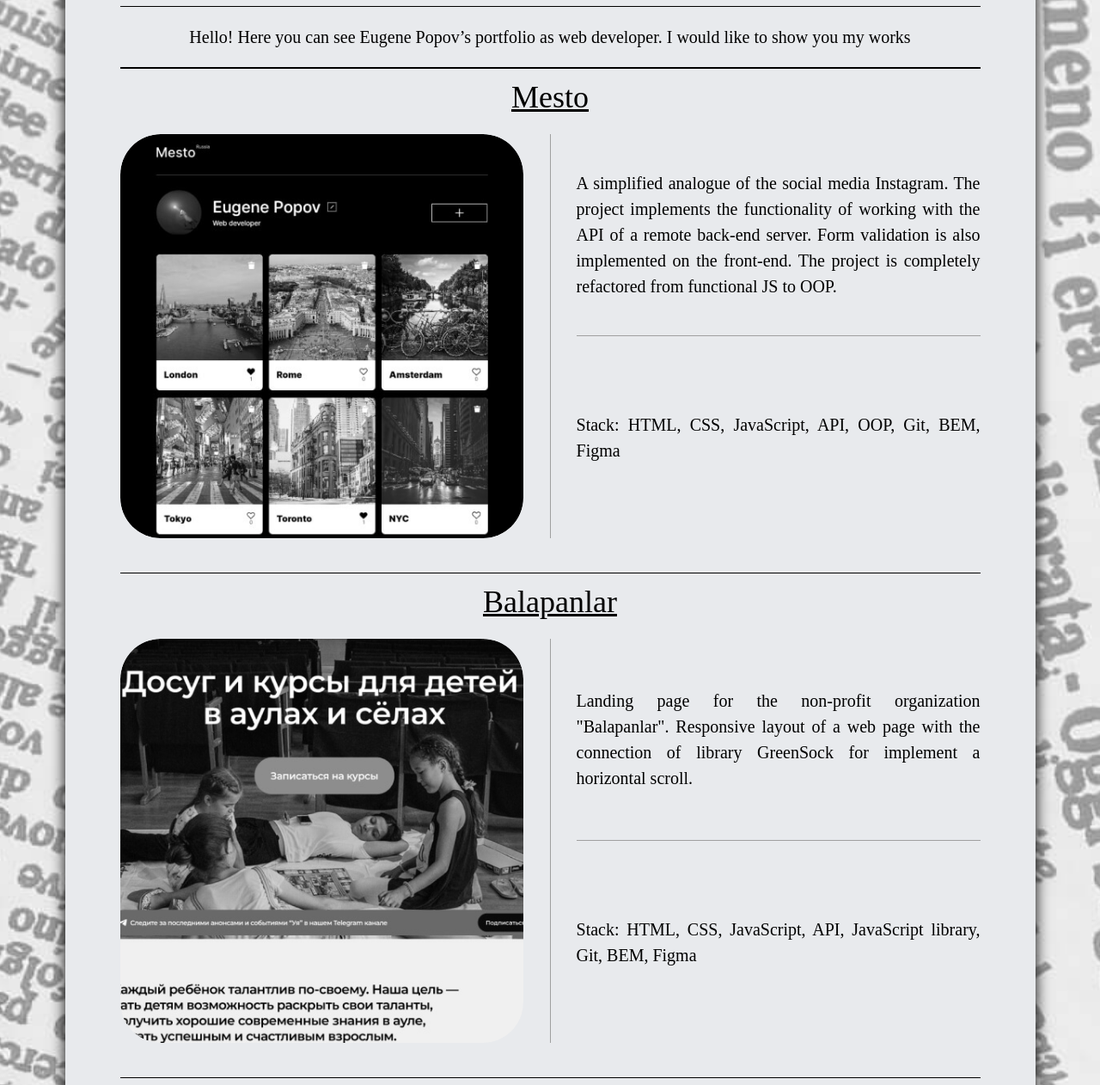
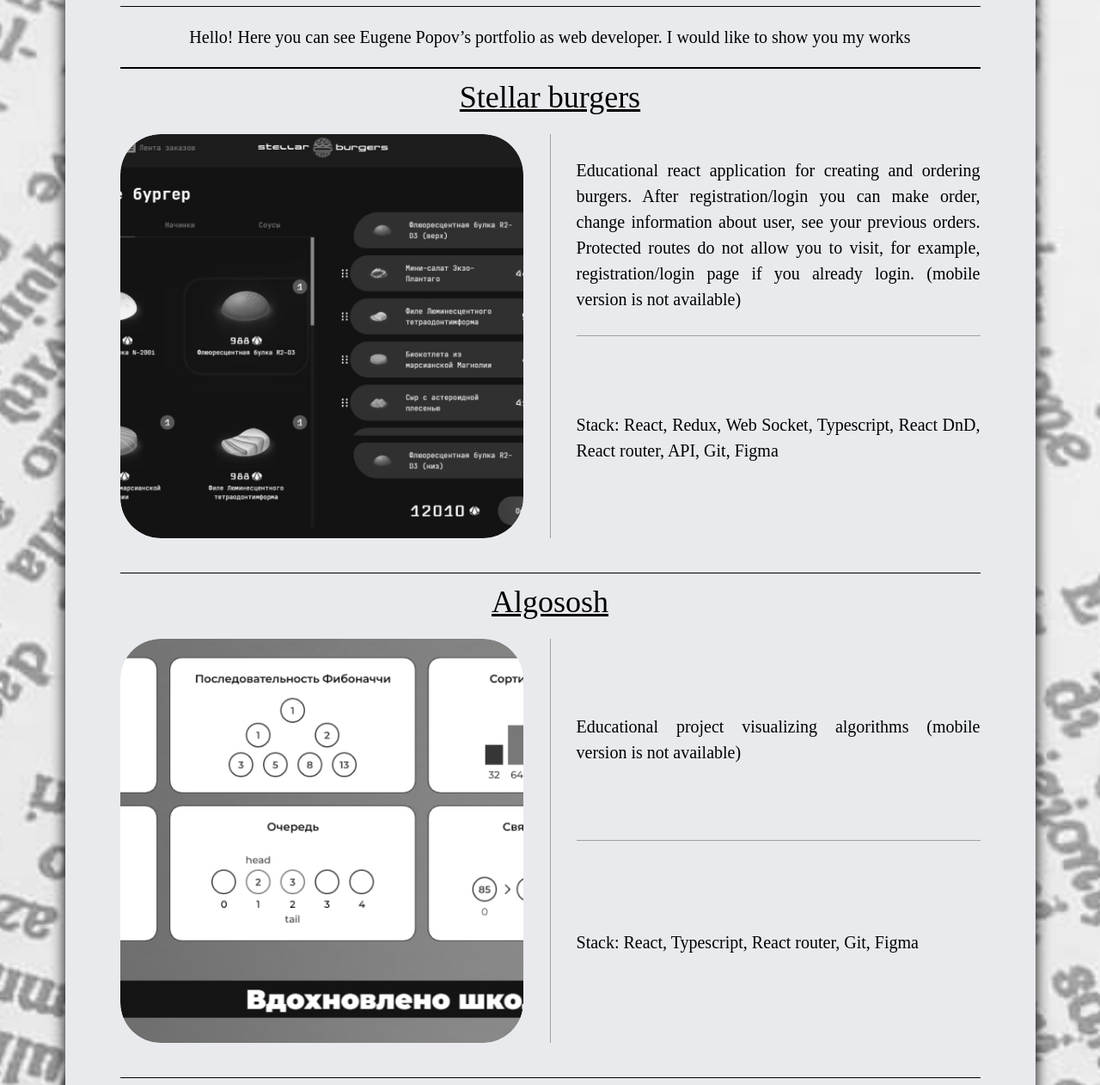
Before and after one commit to Y1em/Portfolio, a website built with webpack: page src/index.html in a window 1280 px wide. Shown: the part 95-1357 px from the top of the page at 86% size. Built offline with nearby package versions, Linux system fonts and the light colour scheme.

Commit message:
feat: add react projects

```diff
--- a/src/index.html
+++ b/src/index.html
@@ -18,6 +18,54 @@
       </header>
 
       <ul class="projects-list">
+
+        <li class="project-card">
+          <h2 class="project-card__title">
+            Stellar burgers
+          </h2>
+          <a class="project-card__link" href="https://y1em.github.io/react-burger" target="_blank">
+            <p class="project-card__link-text">Link</p>
+            <img
+              class="project-card__image"
+              src="<%=require('./images/stellar.jpg')%>"
+              alt="Stellar burgers project"
+            >
+          </a>
+          <div class="project-card__line"></div>
+          <p class="project-card__description">
+            Educational react application for creating and ordering burgers.
+            After registration/login you can make order, change information about user, see your previous orders.
+            Protected routes do not allow you to visit, for example, registration/login page if you already login.
+            (mobile version is not available)
+          </p>
+          <div class="project-card__h-line"></div>
+          <p class="project-card__stack">
+            Stack: React, Redux, Web Socket, Typescript, React DnD, React router, API, Git, Figma
+          </p>
+        </li>
+
+        <li class="project-card">
+          <h2 class="project-card__title">
+            Algososh
+          </h2>
+          <a class="project-card__link" href="https://y1em.github.io/alogososh/" target="_blank">
+            <p class="project-card__link-text">Link</p>
+            <img
+              class="project-card__image"
+              src="<%=require('./images/algososh.jpg')%>"
+              alt="Algososh project"
+            >
+          </a>
+          <div class="project-card__line"></div>
+          <p class="project-card__description">
+            Educational project visualizing algorithms
+            (mobile version is not available)
+          </p>
+          <div class="project-card__h-line"></div>
+          <p class="project-card__stack">
+            Stack: React, Typescript, React router, Git, Figma
+          </p>
+        </li>
 
         <li class="project-card">
           <h2 class="project-card__title">
--- a/src/styles/blocks/project-card/__link/project-card__link.css
+++ b/src/styles/blocks/project-card/__link/project-card__link.css
@@ -7,7 +7,7 @@
   text-decoration: none;
   aspect-ratio: 1/1;
   filter:grayscale(1);
-  transition: filter .5s;
+  transition: filter .4s;
   cursor: pointer;
   justify-self: end;
 }
@@ -27,7 +27,7 @@
   content: '';
   background-color: rgba(0, 0, 0, .2);
   transform: scale(0);
-  transition: transform .5s;
+  transition: transform .4s;
 }
 
 .project-card__link:hover::before {
```
Also changed, not shown: src/images/algososh.jpg (added), src/images/stellar.jpg (added).
